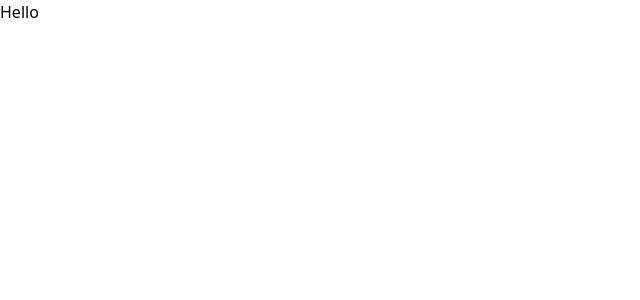
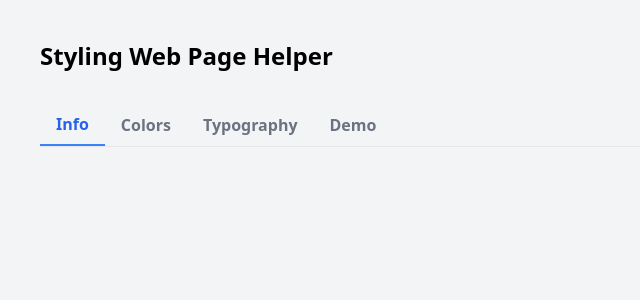
Before and after one commit to MaliaWakeshoAjwang/styling-web-page, a React (Vite) app: page / in a window 1280 px wide. Shown: the top 300 px of the page, without its empty margins (0-640 px from the left). Built offline with nearby package versions, Linux system fonts and the light colour scheme.

Commit message:
created stubs for each tab

```diff
--- a/src/App.jsx
+++ b/src/App.jsx
@@ -2,10 +2,51 @@
 import Tabs from "./Tabs";
 import ColorPalette from "./ColorPalette";
 
+function InfoTab(){
+  return(
+    <div>
+      <h2 className="text-lg font-bold mb-2">About This Design System</h2>
+      <p className="mb-4">Here you can explain what each color and font style is used for in your brand. List usage for primary, secondary, accent colors, headings, body, etc.</p>
+      {/* comment */}
+    </div>
+  )
+}
+
+function TypographyTab(){
+  return(
+    <div>
+      <h2 className="text-lg font-bold mb-2">Typography Picker</h2>
+      <p className="mb-4">Here you’ll build your font selector, preview, etc.</p>
+      {/* comment */}
+    </div>
+  )
+}
+
+function DemoTab(){
+  return(
+    <div>
+      <h2 className="text-lg font-bold mb-2">Demo Website Preview</h2>
+      <p className="mb-4">See your chosen colors and fonts in action.</p>
+      {/* comment */}
+    </div>
+  )
+}
+
+
 function App() {
   return (
-    <div>
-      <h1>Hello</h1>
+    <div className="min-h-screen bg-gray-100 p-10">
+      <h1 className="text-2xl font-bold mb-8">Styling Web Page Helper</h1>
+      <Tabs
+        tabs={
+          [
+            { label: "Info", content: <InfoTab /> },
+            { label: "Colors", content: <ColorPalette /> },
+            { label: "Typography", content: <TypographyTab /> },
+            { label: "Demo", content: <DemoTab /> },
+          ]
+        }
+      />
     </div>
   );
 }
```
